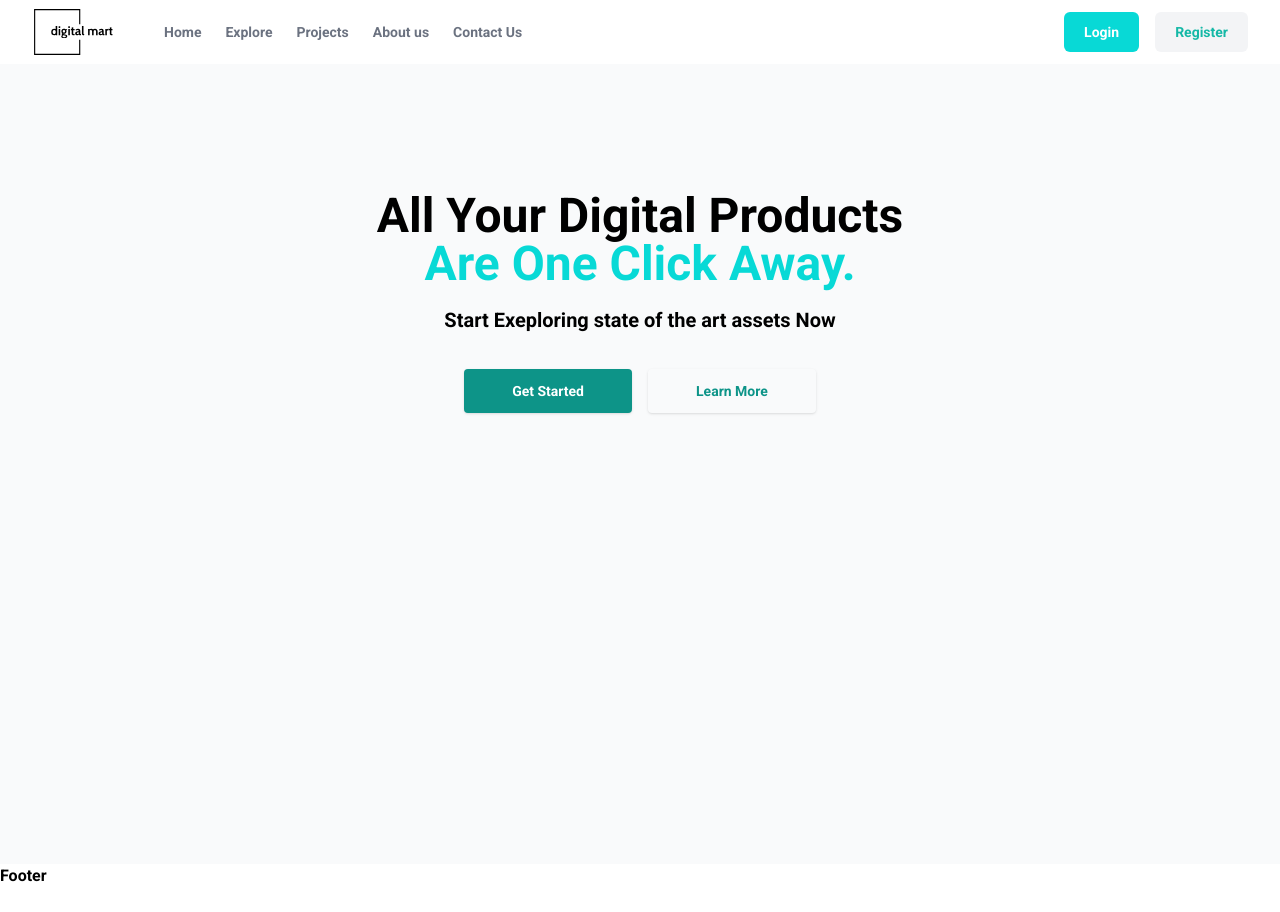
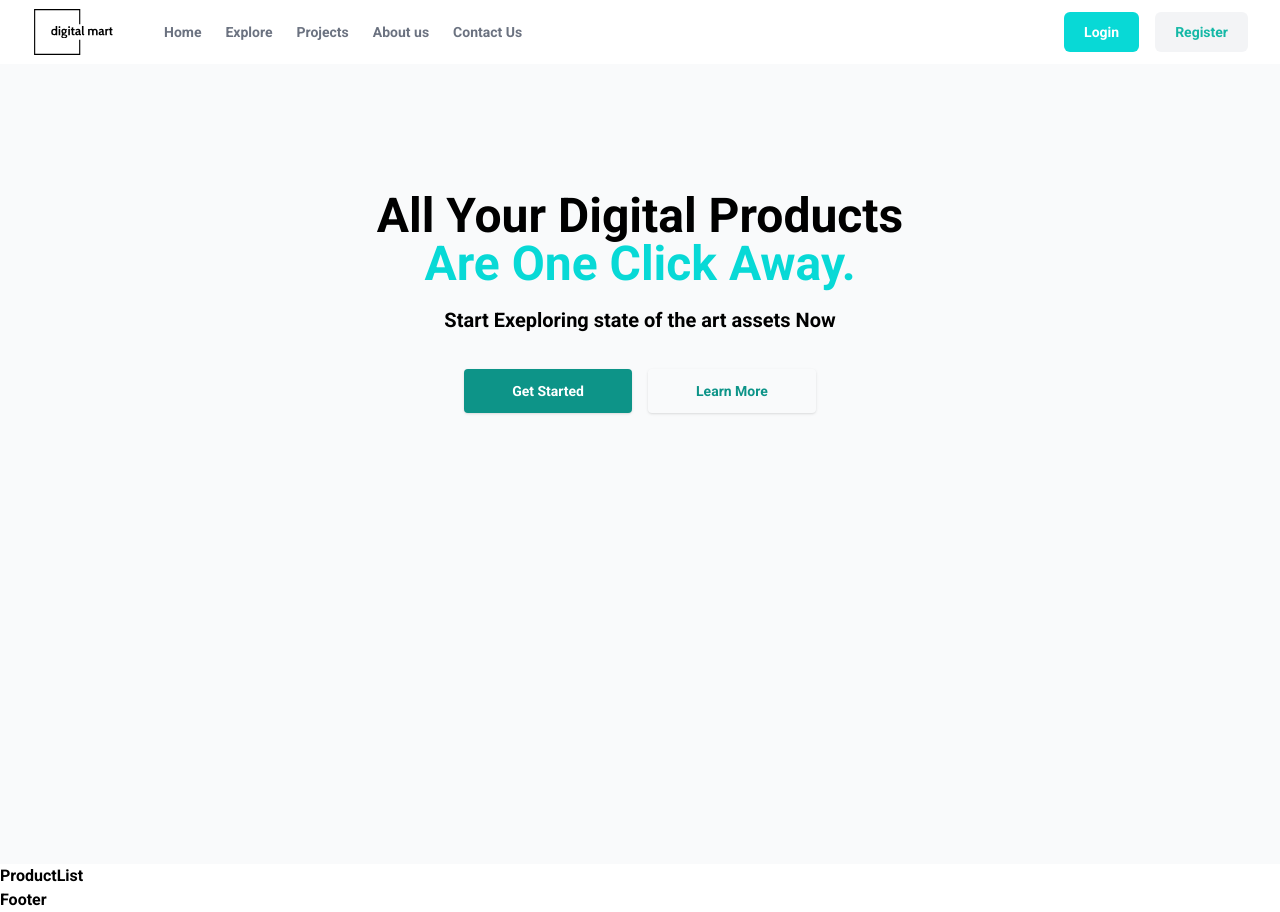
Before and after one commit to AbderraoufDrine/E-Mart, a Next.js app: page / in a window 1280 px wide. Before the commit the page ends 888 px from the top, so only its background shows below. Built offline with nearby package versions, Linux system fonts and the light colour scheme; no server answers.

Commit message:
Added API Endpoint with ProductList

```diff
--- a/src/app/page.js
+++ b/src/app/page.js
@@ -1,10 +1,12 @@
 import Main from "@/components/Main";
+import Products from "@/components/Products";
 import Image from "next/image";
 
 export default function Home() {
   return (
     <div>
       <Main />
+      <Products />
     </div>
   );
 }
--- /dev/null
+++ b/src/components/ProductList.jsx
@@ -0,0 +1,7 @@
+import React from "react";
+
+const ProductList = ({ productList }) => {
+  return <div>ProductList</div>;
+};
+
+export default ProductList;
--- /dev/null
+++ b/src/components/Products.jsx
@@ -0,0 +1,23 @@
+"use client";
+import React, { useEffect, useState } from "react";
+import ProductList from "./ProductList";
+import productEndpoint from "@/utils/productEndpoint";
+
+const Products = () => {
+  const [productList, setProductList] = useState([]);
+  const getLatestProducts = () => {
+    productEndpoint.getLatestProducts().then((res) => {
+      setProductList(res.data.data);
+    });
+  };
+  useEffect(() => {
+    getLatestProducts();
+  }, []);
+  return (
+    <div>
+      <ProductList productList={productList} />
+    </div>
+  );
+};
+
+export default Products;
--- /dev/null
+++ b/src/utils/axiosClient.js
@@ -0,0 +1,13 @@
+const { default: axios } = require("axios");
+
+const key = process.env.NEXT_PUBLIC_REST_API_KEY;
+const Url = "http://localhost:1337/api";
+
+const client = axios.create({
+  baseURL: Url,
+  headers: {
+    Authorization: `Bearer ${key}`,
+  },
+});
+
+export default client;
--- /dev/null
+++ b/src/utils/productEndpoint.js
@@ -0,0 +1,7 @@
+const { default: client } = require("./axiosClient");
+
+const getLatestProducts = async () => await client.get("/products");
+
+export default {
+  getLatestProducts,
+};
```
Also changed, not shown: package.json (+6 -5 lines), .eslintrc.json, 1 other file (tests, documents, lock files or other folders).
